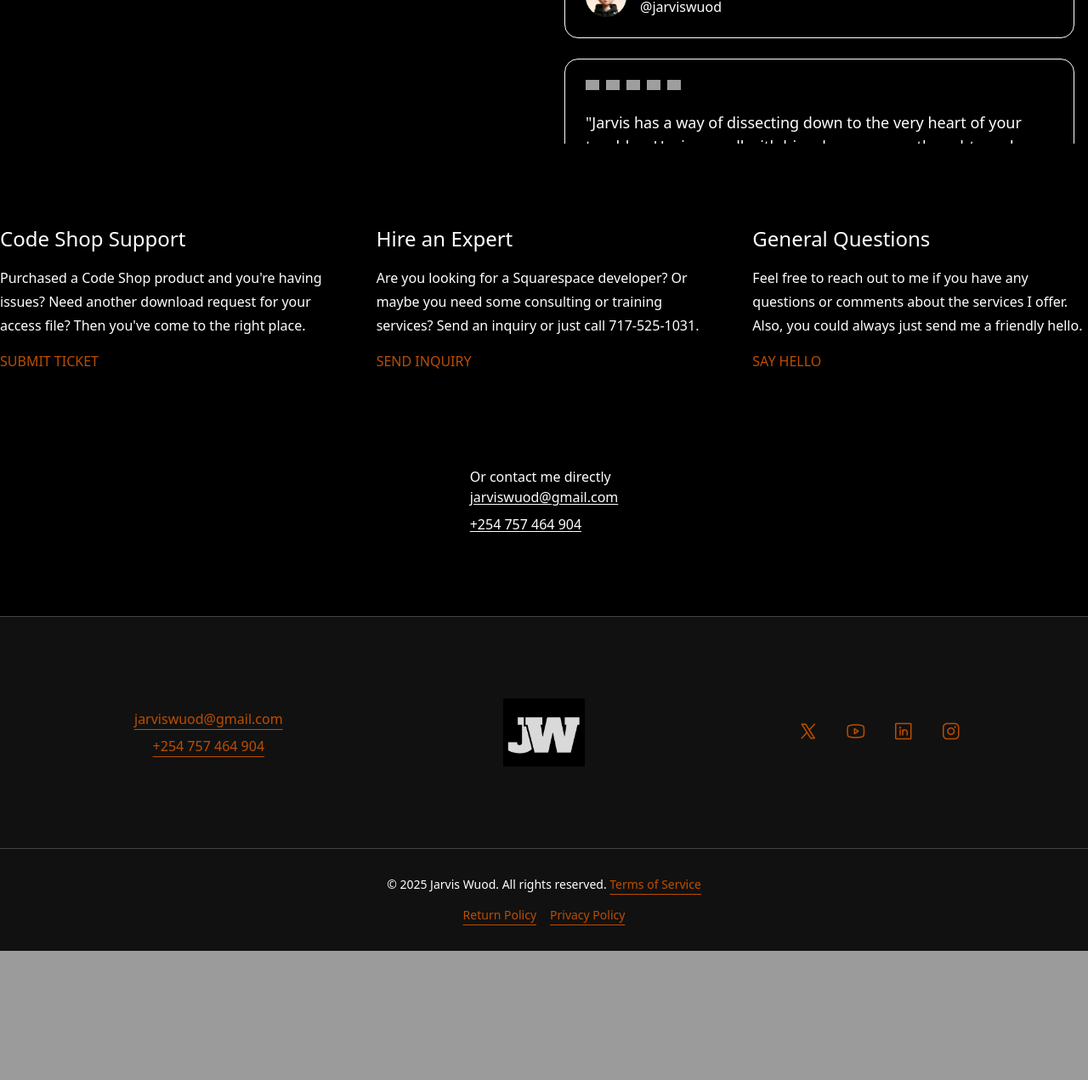
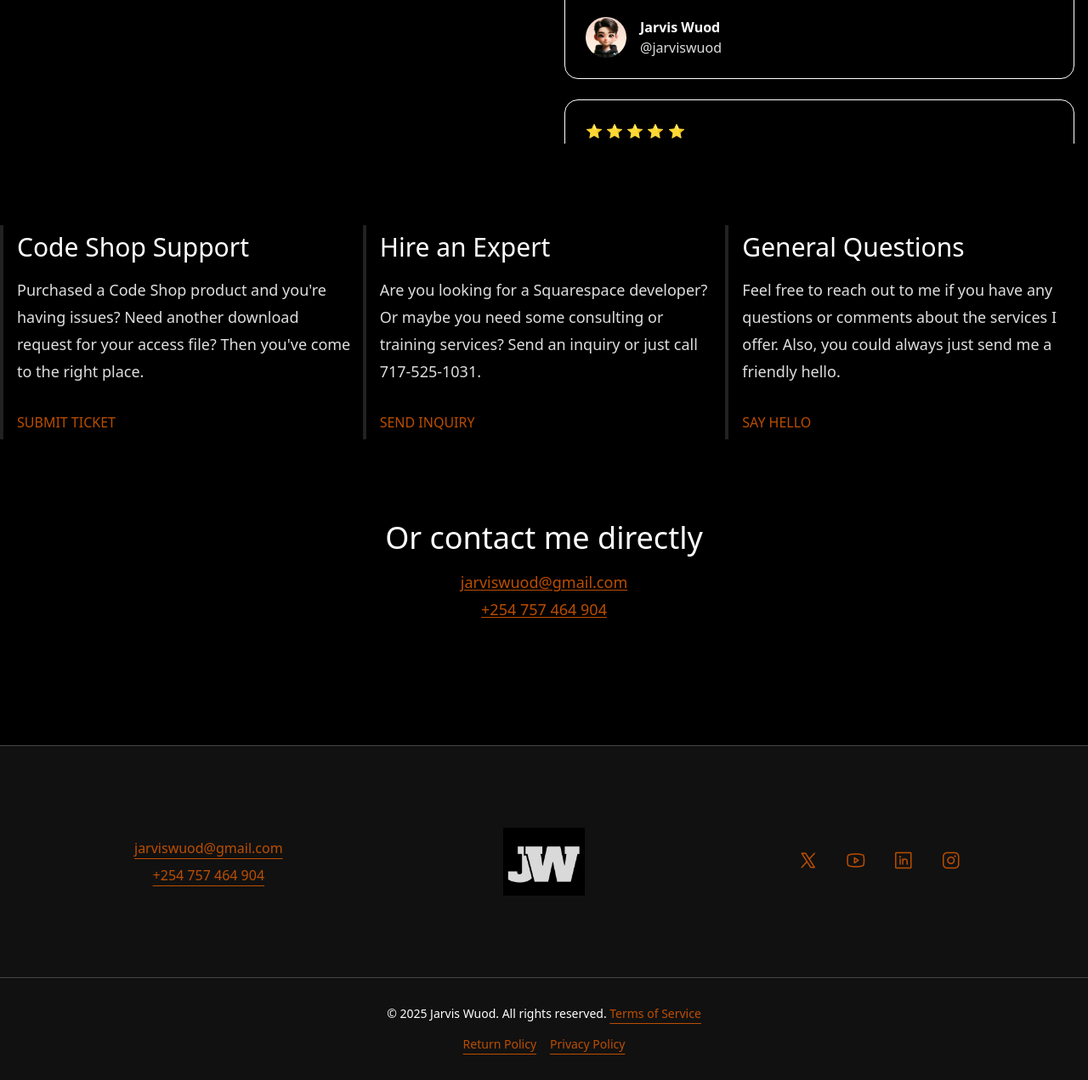
Before and after one commit to jarviswuod/jarvisWuodWebsite, a Django app: page /contact/ in a window 1280 px wide. Shown: the part 1948-3219 px from the top of the page at 85% size. Before the commit the page ends 3067 px from the top, so only its background shows below. Run offline with Django 5.2, Linux system fonts and the light colour scheme; grey boxes are pictures that could not be loaded.

Commit message:
Refined 'contact' page styling

```diff
--- a/templates/contact.html
+++ b/templates/contact.html
@@ -10,7 +10,7 @@
   <div
     class="min-h-lvh text-white flex items-center justify-center max-w-[1280px] mx-auto"
   >
-    <h1 class="text-9xl font-semibold text-center">Reach Out.</h1>
+    <h1 class="text-7xl mb-4 font-bold text-center mb-8">Reach Out.</h1>
   </div>
 </section>
 
@@ -32,15 +32,9 @@
     <div class="max-h-158 overflow-auto scrollbar-hide">
       <ul class="space-y-6 mr-4">
         <li class="border-1 rounded-2xl p-6">
-          <div class="flex items-center justify-start gap-2 mb-6">
-            <p><img class="w-4" src={% static "/star.svg" %}/></p>
-            <p><img class="w-4" src={% static "/star.svg" %}/></p>
-            <p><img class="w-4" src={% static "/star.svg" %}/></p>
-            <p><img class="w-4" src={% static "/star.svg" %}/></p>
-            <p><img class="w-4" src={% static "/star.svg" %}/></p>
-          </div>
+          <p class="mb-4">⭐ ⭐ ⭐ ⭐ ⭐</p>
 
-          <p class="text-lg/7 mb-6">
+          <p class="text-lg/8 text-[#dedede] mb-8">
             "Jarvis has a way of dissecting down to the very heart of your
             troubles. Having a call with him cleanses your thoughts and
             redirects you to what needs to be done"
@@ -50,21 +44,15 @@
               <img class='w-full' src={% static "/profile.jpg" %} alt="">
             </div>
             <div>
-              <h6>Jarvis Wuod</h6>
-              <p>@jarviswuod</p>
+              <h6 class="font-semibold">Jarvis Wuod</h6>
+              <p class="text-[#dedede]">@jarviswuod</p>
             </div>
           </div>
         </li>
         <li class="border-1 rounded-2xl p-6">
-          <div class="flex items-center justify-start gap-2 mb-6">
-            <p><img class="w-4" src={% static "/star.svg" %}/></p>
-            <p><img class="w-4" src={% static "/star.svg" %}/></p>
-            <p><img class="w-4" src={% static "/star.svg" %}/></p>
-            <p><img class="w-4" src={% static "/star.svg" %}/></p>
-            <p><img class="w-4" src={% static "/star.svg" %}/></p>
-          </div>
+          <p class="mb-4">⭐ ⭐ ⭐ ⭐ ⭐</p>
 
-          <p class="text-lg/7 mb-6">
+          <p class="text-lg/8 text-[#dedede] mb-8">
             "Jarvis has a way of dissecting down to the very heart of your
             troubles. Having a call with him cleanses your thoughts and
             redirects you to what needs to be done"
@@ -74,22 +62,16 @@
               <img class='w-full' src={% static "/profile.jpg" %} alt="">
             </div>
             <div>
-              <h6>Jarvis Wuod</h6>
-              <p>@jarviswuod</p>
+              <h6 class="font-semibold">Jarvis Wuod</h6>
+              <p class="text-[#dedede]">@jarviswuod</p>
             </div>
           </div>
         </li>
 
         <li class="border-1 rounded-2xl p-6">
-          <div class="flex items-center justify-start gap-2 mb-6">
-            <p><img class="w-4" src={% static "/star.svg" %}/></p>
-            <p><img class="w-4" src={% static "/star.svg" %}/></p>
-            <p><img class="w-4" src={% static "/star.svg" %}/></p>
-            <p><img class="w-4" src={% static "/star.svg" %}/></p>
-            <p><img class="w-4" src={% static "/star.svg" %}/></p>
-          </div>
+          <p class="mb-4">⭐ ⭐ ⭐ ⭐ ⭐</p>
 
-          <p class="text-lg/7 mb-6">
+          <p class="text-lg/8 text-[#dedede] mb-8">
             "Jarvis has a way of dissecting down to the very heart of your
             troubles. Having a call with him cleanses your thoughts and
             redirects you to what needs to be done"
@@ -99,22 +81,16 @@
               <img class='w-full' src={% static "/profile.jpg" %} alt="">
             </div>
             <div>
-              <h6>Jarvis Wuod</h6>
-              <p>@jarviswuod</p>
+              <h6 class="font-semibold">Jarvis Wuod</h6>
+              <p class="text-[#dedede]">@jarviswuod</p>
             </div>
           </div>
         </li>
 
         <li class="border-1 rounded-2xl p-6">
-          <div class="flex items-center justify-start gap-2 mb-6">
-            <p><img class="w-4" src={% static "/star.svg" %}/></p>
-            <p><img class="w-4" src={% static "/star.svg" %}/></p>
-            <p><img class="w-4" src={% static "/star.svg" %}/></p>
-            <p><img class="w-4" src={% static "/star.svg" %}/></p>
-            <p><img class="w-4" src={% static "/star.svg" %}/></p>
-          </div>
+          <p class="mb-4">⭐ ⭐ ⭐ ⭐ ⭐</p>
 
-          <p class="text-lg/7 mb-6">
+          <p class="text-lg/8 text-[#dedede] mb-8">
             "Jarvis has a way of dissecting down to the very heart of your
             troubles. Having a call with him cleanses your thoughts and
             redirects you to what needs to be done"
@@ -124,8 +100,8 @@
               <img class='w-full' src={% static "/profile.jpg" %} alt="">
             </div>
             <div>
-              <h6>Jarvis Wuod</h6>
-              <p>@jarviswuod</p>
+              <h6 class="font-semibold">Jarvis Wuod</h6>
+              <p class="text-[#dedede]">@jarviswuod</p>
             </div>
           </div>
         </li>
@@ -133,17 +109,23 @@
     </div>
   </div>
 </section>
+
 <section class="my-12">
   <div class="max-w-[1280px] mx-auto relative">
-    <ul class="mb-8 grid grid-cols-3 gap-12 gap-y-16">
-      <li>
-        <h3 class="text-2xl mb-4 font-medium">Code Shop Support</h3>
-        <p class="text-base/7 mb-4">
+    <ul class="mb-8 grid grid-cols-3">
+      <li
+        class="pl-4 p-2 border-l-4 border-[#222] hover:border-amber-700 duration-500 transform-all"
+      >
+        <h3 class="text-3xl text-[#fefefe] font-medium mb-4">
+          Code Shop Support
+        </h3>
+        <p class="text-lg/8 text-[#dedede] mb-8">
           Purchased a Code Shop product and you're having issues? Need another
           download request for your access file? Then you've come to the right
           place.
         </p>
-        <a href="#" class="text-base uppercase text-amber-700">Submit Ticket</a>
+
+        <a class="text-amber-700 uppercase" href="#">Submit Ticket</a>
 
         <div class="hidden">
           <div
@@ -424,39 +406,50 @@
         </div>
       </li>
 
-      <li>
-        <h3 class="text-2xl mb-4 font-medium">Hire an Expert</h3>
-        <p class="text-base/7 mb-4">
+      <li
+        class="pl-4 p-2 border-l-4 border-[#222] hover:border-amber-700 duration-500 transform-all"
+      >
+        <h3 class="text-3xl text-[#fefefe] font-medium mb-4">Hire an Expert</h3>
+        <p class="text-lg/8 text-[#dedede] mb-8">
           Are you looking for a Squarespace developer? Or maybe you need some
           consulting or training services? Send an inquiry or just call
           717-525-1031.
         </p>
-        <a href="#" class="text-base uppercase text-amber-700"> Send Inquiry</a>
+
+        <a class="text-amber-700 uppercase" href="#">Send Inquiry</a>
       </li>
 
-      <li>
-        <h3 class="text-2xl mb-4 font-medium">General Questions</h3>
-        <p class="text-base/7 mb-4">
+      <li
+        class="pl-4 p-2 border-l-4 border-[#222] hover:border-amber-700 duration-500 transform-all"
+      >
+        <h3 class="text-3xl text-[#fefefe] font-medium mb-4">
+          General Questions
+        </h3>
+        <p class="text-lg/8 text-[#dedede] mb-8">
           Feel free to reach out to me if you have any questions or comments
           about the services I offer. Also, you could always just send me a
           friendly hello.
         </p>
-        <a href="#" class="text-base uppercase text-amber-700">Say Hello</a>
+
+        <a class="text-amber-700 uppercase" href="#">Say Hello</a>
       </li>
 
-      <li class="col-span-3 self-center justify-self-center my-12">
-        <h4>Or contact me directly</h4>
-        <p class="mb-2">
+      <li class="col-span-3 self-center justify-self-center my-24">
+        <h3 class="text-4xl text-[#fefefe] font-medium mb-4 text-center">
+          Or contact me directly
+        </h3>
+        <p class="text-lg/8 text-[#dedede] text-center text-amber-700">
           <a
             class="underline underline-offset-2"
             href="mailto:jarviswuod@gmail.com"
-            >jarviswuod@gmail.com</a
           >
+            jarviswuod@gmail.com
+          </a>
         </p>
-        <p>
-          <a class="underline underline-offset-2" href="tel:+254757464904"
-            >+254 757 464 904</a
-          >
+        <p class="text-lg/8 text-[#dedede] text-center text-amber-700">
+          <a class="underline underline-offset-2" href="tel:+254757464904">
+            +254 757 464 904
+          </a>
         </p>
       </li>
     </ul>
```
